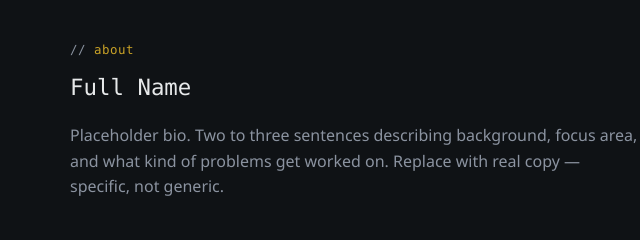
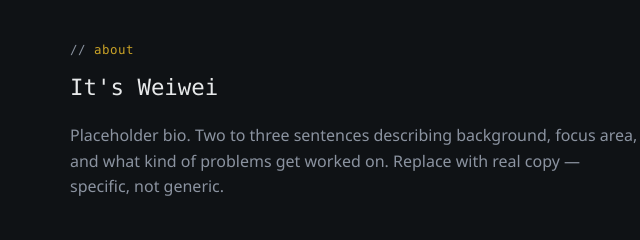
Before and after one commit to fgwc/fgwc.github.io, a plain HTML site: page index.html in a window 1280 px wide. Shown: the part 337-577 px from the top of the page, 214-854 px from the left. Drawn offline with Linux system fonts and the light colour scheme.

Commit message:
Updated header test

```diff
--- a/index.html
+++ b/index.html
@@ -213,7 +213,7 @@
 <section id="about">
   <div class="wrap fade-up">
     <div class="eyebrow">about</div>
-    <h2>Full Name</h2>
+    <h2>It's Weiwei</h2>
     <p class="lead">
       Placeholder bio. Two to three sentences describing background, focus area, and what kind of
       problems get worked on. Replace with real copy — specific, not generic.
```
